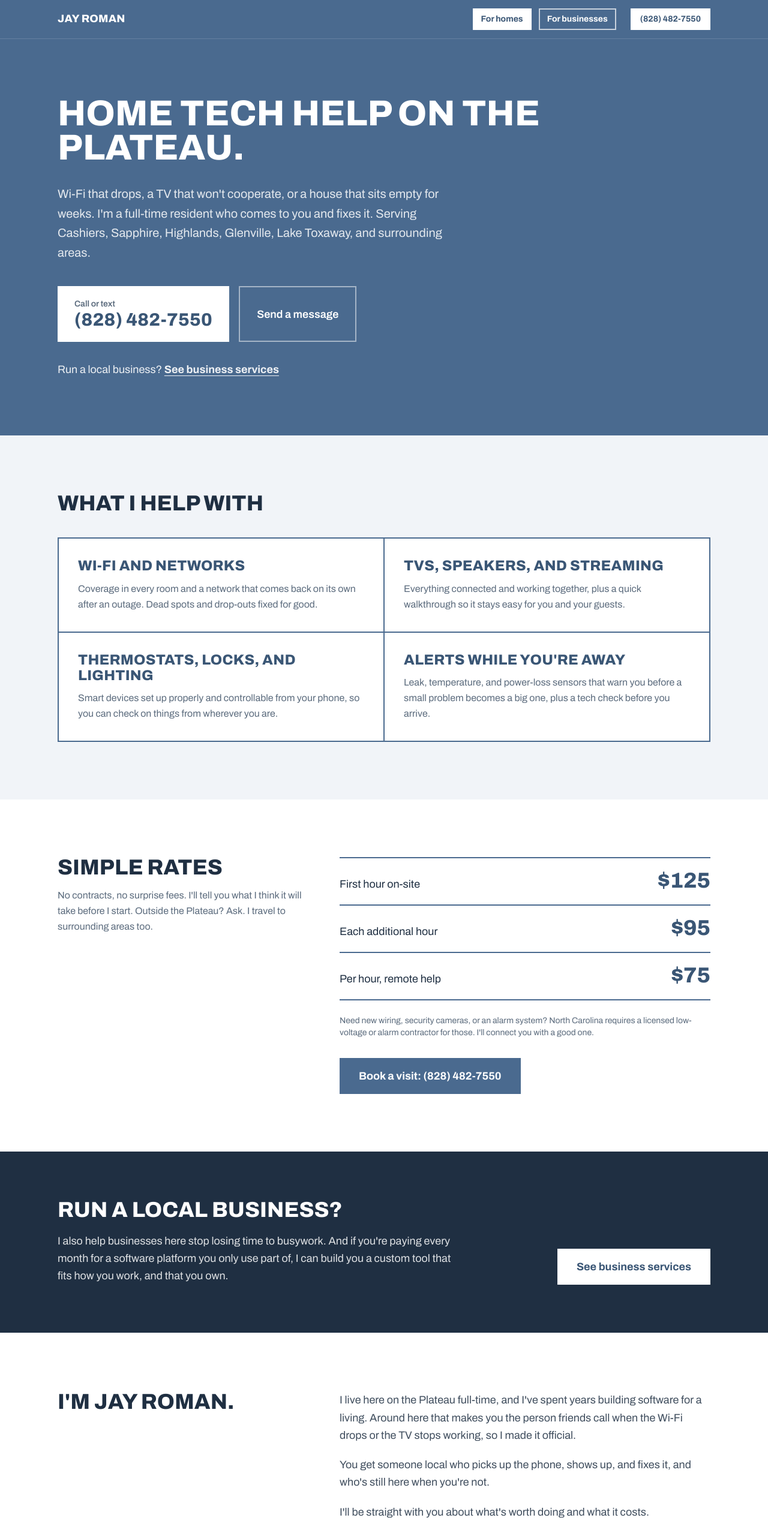
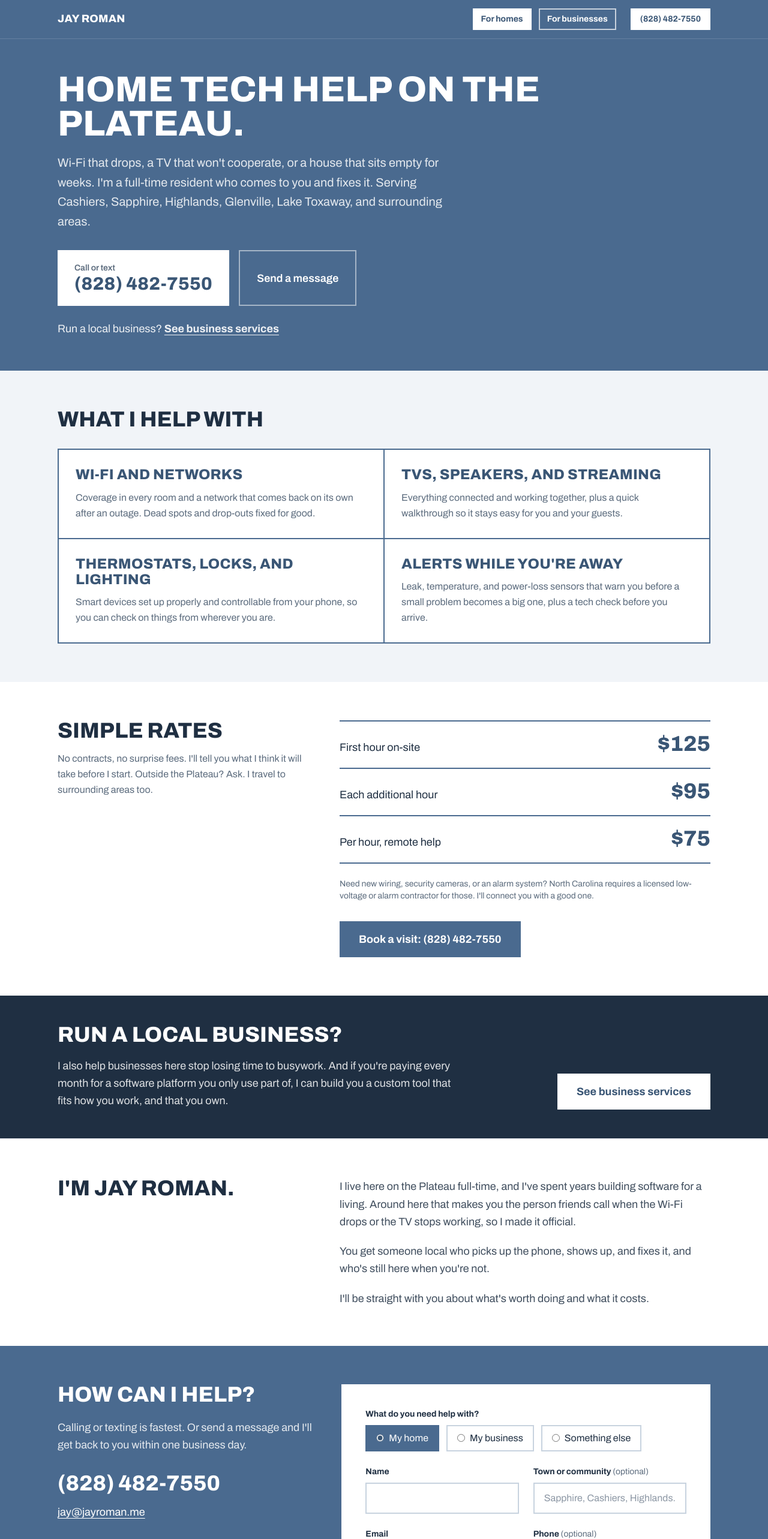
Before and after one commit to jayroman/jayroman-me, a Next.js app: page / in a window 1280 px wide. Shown: the top 2566 px of the page at 60% size. Built offline with nearby package versions, Linux system fonts and the light colour scheme.

Commit message:
Tighten spacing to cut dead space
Co-Authored-By: Claude Opus 5.5 <noreply@anthropic.com>
Claude-Session: https://claude.ai/code/session_01LuVYpYvqc61V5jx1RS17eQ

```diff
--- a/src/components/About.tsx
+++ b/src/components/About.tsx
@@ -1,7 +1,7 @@
 export default function About({ focus }: { focus: "home" | "business" }) {
   return (
-    <section className="bg-paper py-20 sm:py-24 border-t-2 border-mist">
-      <div className="max-w-6xl mx-auto px-4 sm:px-6 lg:px-8 grid grid-cols-1 lg:grid-cols-12 gap-10">
+    <section className="bg-paper py-12 sm:py-16 border-t-2 border-mist">
+      <div className="max-w-6xl mx-auto px-4 sm:px-6 lg:px-8 grid grid-cols-1 lg:grid-cols-12 gap-6 lg:gap-10">
         <h2 className="display text-3xl sm:text-4xl lg:col-span-5">I&apos;m Jay Roman.</h2>
         <div className="lg:col-span-7 space-y-5 text-lg leading-relaxed text-ink/85 max-w-2xl">
           {focus === "home" ? (
--- a/src/components/Business.tsx
+++ b/src/components/Business.tsx
@@ -49,7 +49,7 @@ const steps = [
 
 export function BusinessPains() {
   return (
-      <section className="bg-paper py-20 sm:py-24">
+      <section className="bg-paper py-12 sm:py-16">
         <div className="max-w-6xl mx-auto px-4 sm:px-6 lg:px-8">
           <h2 className="display text-3xl sm:text-4xl">Sound familiar?</h2>
           <ul className="mt-8 max-w-3xl">
@@ -67,24 +67,24 @@ export function BusinessPains() {
 
 export default function Business() {
   return (
-      <section className="bg-paper py-20 sm:py-24 border-t-2 border-mist">
+      <section className="bg-paper py-12 sm:py-16 border-t-2 border-mist">
         <div className="max-w-6xl mx-auto px-4 sm:px-6 lg:px-8">
           <h2 className="display text-3xl sm:text-4xl">How I help</h2>
-          <div className="grid grid-cols-1 md:grid-cols-2 border-t-2 border-l-2 border-blue mt-10">
+          <div className="grid grid-cols-1 md:grid-cols-2 border-t-2 border-l-2 border-blue mt-8">
             {services.map((s) => (
-              <div key={s.title} className="bg-paper border-r-2 border-b-2 border-blue p-8">
+              <div key={s.title} className="bg-paper border-r-2 border-b-2 border-blue p-6 sm:p-7">
                 <h3 className="display-sm text-xl sm:text-2xl text-blue-dark">{s.title}</h3>
                 <p className="text-slate leading-relaxed mt-3">{s.description}</p>
               </div>
             ))}
           </div>
 
-          <h2 className="display text-3xl sm:text-4xl mt-20">How a project works</h2>
-          <ol className="grid grid-cols-1 md:grid-cols-3 mt-10 bg-blue text-paper">
+          <h2 className="display text-3xl sm:text-4xl mt-12">How a project works</h2>
+          <ol className="grid grid-cols-1 md:grid-cols-3 mt-8 bg-blue text-paper">
             {steps.map((s, i) => (
               <li
                 key={s.title}
-                className="p-8 border-paper/20 border-t-2 first:border-t-0 md:border-t-0 md:border-l-2 md:first:border-l-0"
+                className="p-6 sm:p-7 border-paper/20 border-t-2 first:border-t-0 md:border-t-0 md:border-l-2 md:first:border-l-0"
               >
                 <span className="display text-5xl text-blue-light">{i + 1}</span>
                 <h3 className="display-sm text-xl mt-4">{s.title}</h3>
@@ -92,7 +92,7 @@ export default function Business() {
               </li>
             ))}
           </ol>
-          <a href="#contact" className="inline-block mt-10 bg-blue hover:bg-blue-dark text-paper font-bold text-lg px-8 py-4">
+          <a href="#contact" className="inline-block mt-8 bg-blue hover:bg-blue-dark text-paper font-bold text-lg px-8 py-4">
             Book a free 30-minute call
           </a>
         </div>
--- a/src/components/BusinessTeaser.tsx
+++ b/src/components/BusinessTeaser.tsx
@@ -3,7 +3,7 @@ import { paths } from "@/lib/site";
 
 export default function BusinessTeaser() {
   return (
-    <section className="bg-ink text-paper py-16 sm:py-20">
+    <section className="bg-ink text-paper py-10 sm:py-12">
       <div className="max-w-6xl mx-auto px-4 sm:px-6 lg:px-8 grid grid-cols-1 lg:grid-cols-12 gap-8 items-end">
         <div className="lg:col-span-8">
           <h2 className="display text-2xl sm:text-4xl">Run a local business?</h2>
--- a/src/components/Contact.tsx
+++ b/src/components/Contact.tsx
@@ -53,7 +53,7 @@ export default function Contact({ defaultTopic = "My home" }: { defaultTopic?: "
   const labelClass = "block text-sm font-bold mb-2";
 
   return (
-    <section id="contact" className="bg-blue text-paper py-20 sm:py-24">
+    <section id="contact" className="bg-blue text-paper py-12 sm:py-16">
       <div className="max-w-6xl mx-auto px-4 sm:px-6 lg:px-8 grid grid-cols-1 lg:grid-cols-12 gap-12">
         <div className="lg:col-span-5">
           <h2 className="display text-3xl sm:text-4xl">How can I help?</h2>
@@ -61,7 +61,7 @@ export default function Contact({ defaultTopic = "My home" }: { defaultTopic?: "
             Calling or texting is fastest. Or send a message and I&apos;ll get back to you within one
             business day.
           </p>
-          <a href={telHref(site.phone)} className="display block text-3xl sm:text-4xl hover:text-blue-light mt-10">
+          <a href={telHref(site.phone)} className="display block text-3xl sm:text-4xl hover:text-blue-light mt-8">
             {site.phone}
           </a>
           <a href={`mailto:${site.email}`} className="block text-lg underline underline-offset-4 hover:text-blue-light mt-4">
--- a/src/components/HomeTeaser.tsx
+++ b/src/components/HomeTeaser.tsx
@@ -3,7 +3,7 @@ import { paths } from "@/lib/site";
 
 export default function HomeTeaser() {
   return (
-    <section className="bg-ink text-paper py-16 sm:py-20">
+    <section className="bg-ink text-paper py-10 sm:py-12">
       <div className="max-w-6xl mx-auto px-4 sm:px-6 lg:px-8 grid grid-cols-1 lg:grid-cols-12 gap-8 items-end">
         <div className="lg:col-span-8">
           <h2 className="display text-2xl sm:text-4xl">Need tech help at home?</h2>
--- a/src/components/HomeTech.tsx
+++ b/src/components/HomeTech.tsx
@@ -32,12 +32,12 @@ const rates = [
 export default function HomeTech() {
   return (
     <>
-      <section className="bg-mist py-20 sm:py-24">
+      <section className="bg-mist py-12 sm:py-16">
         <div className="max-w-6xl mx-auto px-4 sm:px-6 lg:px-8">
           <h2 className="display text-3xl sm:text-4xl">What I help with</h2>
-          <div className="grid grid-cols-1 md:grid-cols-2 border-t-2 border-l-2 border-blue mt-10">
+          <div className="grid grid-cols-1 md:grid-cols-2 border-t-2 border-l-2 border-blue mt-8">
             {services.map((s) => (
-              <div key={s.title} className="bg-paper border-r-2 border-b-2 border-blue p-8">
+              <div key={s.title} className="bg-paper border-r-2 border-b-2 border-blue p-6 sm:p-7">
                 <h3 className="display-sm text-xl sm:text-2xl text-blue-dark">{s.title}</h3>
                 <p className="text-slate leading-relaxed mt-3">{s.description}</p>
               </div>
@@ -46,8 +46,8 @@ export default function HomeTech() {
         </div>
       </section>
 
-      <section className="bg-paper py-20 sm:py-24">
-        <div className="max-w-6xl mx-auto px-4 sm:px-6 lg:px-8 grid grid-cols-1 lg:grid-cols-12 gap-10">
+      <section className="bg-paper py-12 sm:py-16">
+        <div className="max-w-6xl mx-auto px-4 sm:px-6 lg:px-8 grid grid-cols-1 lg:grid-cols-12 gap-6 lg:gap-10">
           <div className="lg:col-span-5">
             <h2 className="display text-3xl sm:text-4xl">Simple rates</h2>
             <p className="text-slate leading-relaxed mt-4">
--- a/src/components/PageHero.tsx
+++ b/src/components/PageHero.tsx
@@ -13,10 +13,10 @@ export default function PageHero({
 }) {
   return (
     <header className="bg-blue text-paper">
-      <div className="max-w-6xl mx-auto px-4 sm:px-6 lg:px-8 py-16 sm:py-24">
+      <div className="max-w-6xl mx-auto px-4 sm:px-6 lg:px-8 py-10 sm:py-14">
         <h1 className="display text-[1.85rem] sm:text-5xl lg:text-6xl max-w-4xl">{title}</h1>
-        <p className="text-paper/85 text-lg sm:text-xl leading-relaxed max-w-2xl mt-8">{intro}</p>
-        <div className="flex flex-col sm:flex-row gap-4 mt-10">
+        <p className="text-paper/85 text-lg sm:text-xl leading-relaxed max-w-2xl mt-5">{intro}</p>
+        <div className="flex flex-col sm:flex-row gap-4 mt-8">
           <a href={telHref(site.phone)} className="bg-paper hover:bg-blue-light text-ink px-7 py-5">
             <span className="block text-sm font-semibold text-slate">Call or text</span>
             <span className="display-sm block text-2xl sm:text-3xl text-blue-dark">{site.phone}</span>
@@ -28,7 +28,7 @@ export default function PageHero({
             {messageLabel}
           </a>
         </div>
-        {aside && <p className="mt-8 text-paper/90 text-lg">{aside}</p>}
+        {aside && <p className="mt-6 text-paper/90 text-lg">{aside}</p>}
       </div>
     </header>
   );
--- a/src/components/SoftwareYouOwn.tsx
+++ b/src/components/SoftwareYouOwn.tsx
@@ -23,7 +23,7 @@ const rows = [
 
 export default function SoftwareYouOwn() {
   return (
-    <section className="bg-mist py-20 sm:py-24">
+    <section className="bg-mist py-12 sm:py-16">
       <div className="max-w-6xl mx-auto px-4 sm:px-6 lg:px-8">
         <h2 className="display text-3xl sm:text-4xl max-w-4xl">
           Paying for software you only use part of?
@@ -34,7 +34,7 @@ export default function SoftwareYouOwn() {
           over a few years, does the job better, and belongs to you.
         </p>
 
-        <div className="mt-10 border-2 border-blue bg-paper">
+        <div className="mt-8 border-2 border-blue bg-paper">
           <div className="hidden md:grid grid-cols-12 bg-blue text-paper">
             <div className="col-span-3 p-5" />
             <div className="col-span-4 p-5 display-sm text-lg">Subscription platform</div>
```
